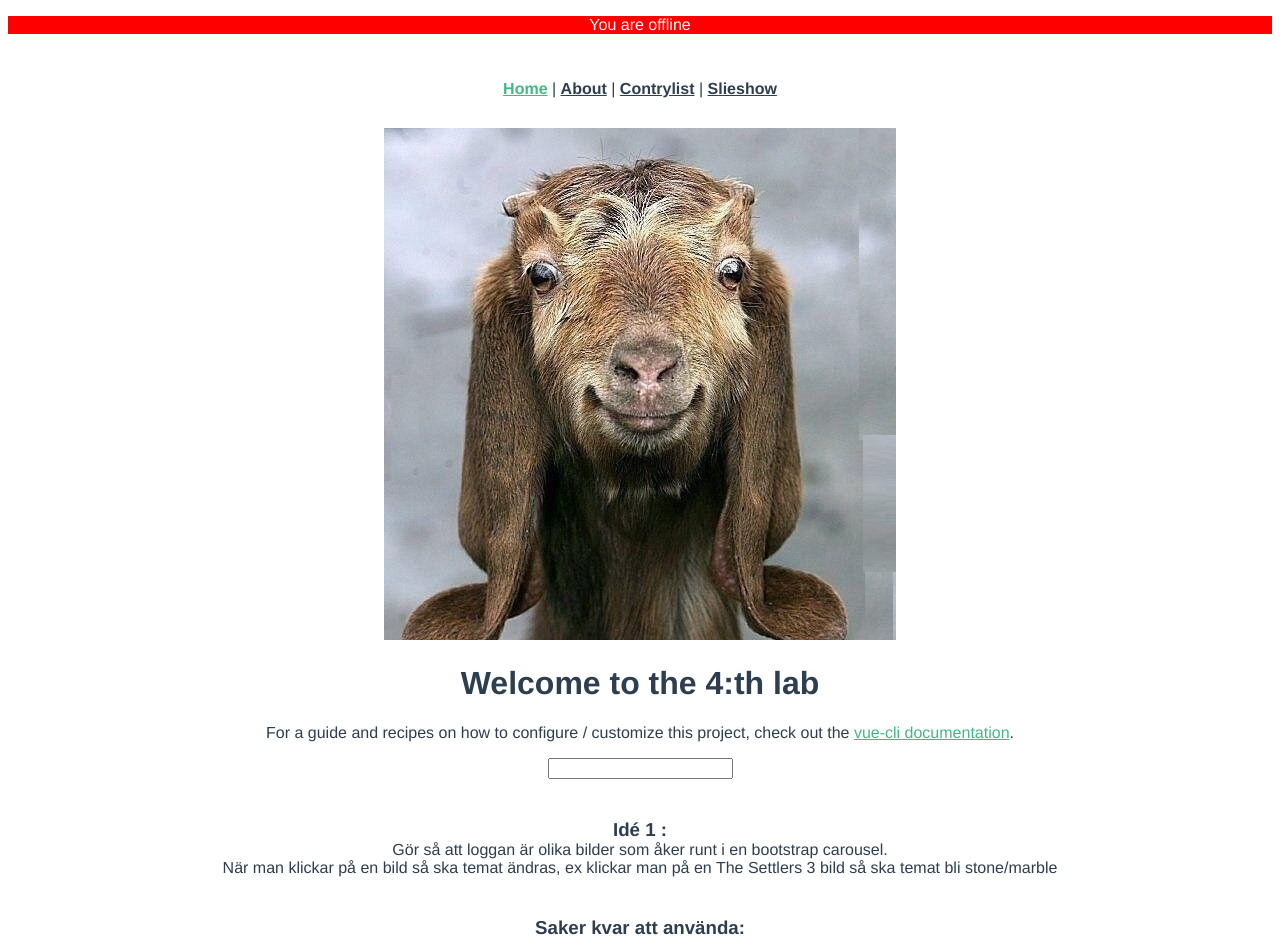
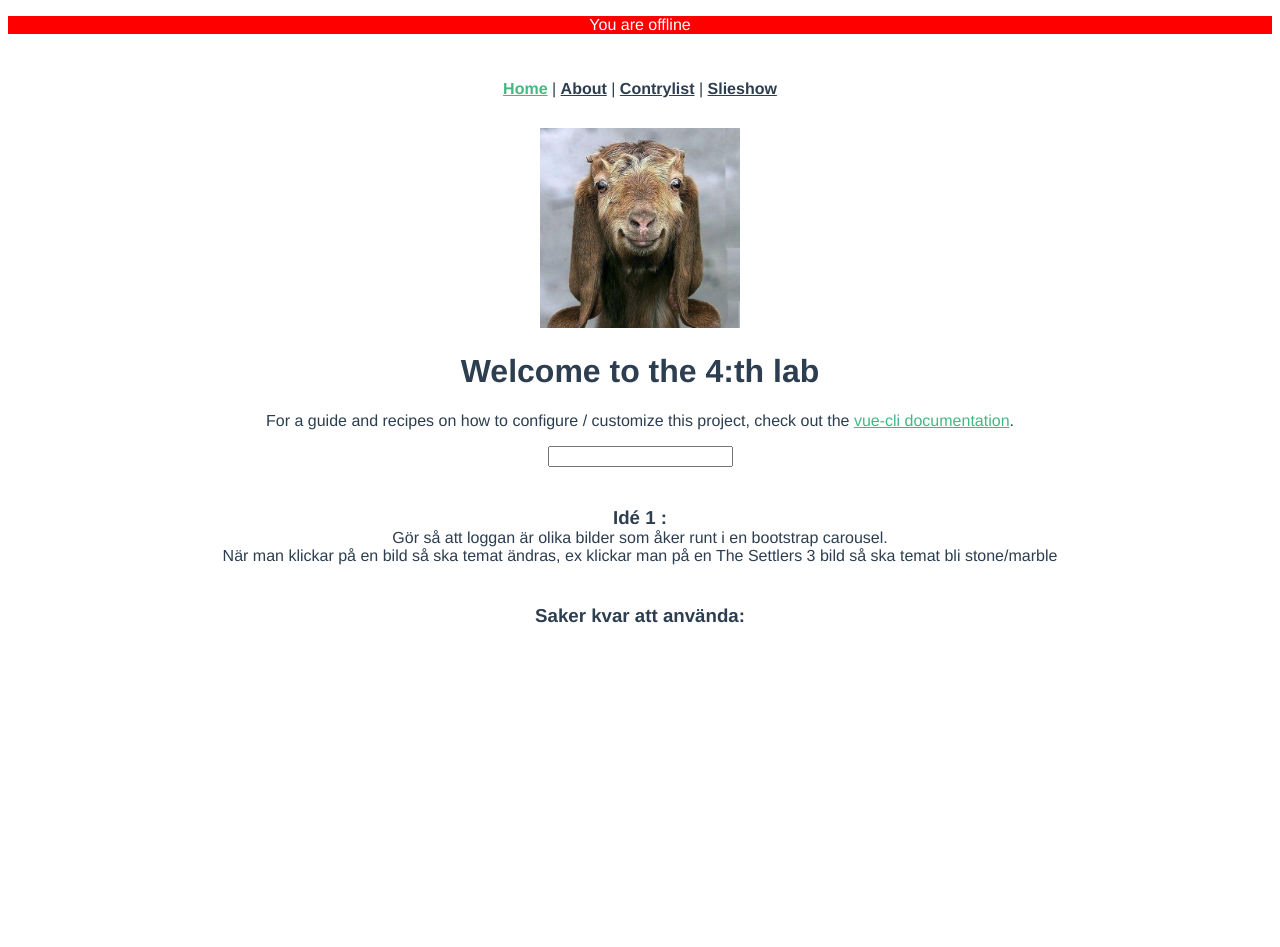
Before and after one commit to SebastianWarvsten/Webbapplikationsutveckling, a Vue app: page / in a window 1280 px wide. After the commit the page ends 800 px from the top, so only its background shows below. Built offline with nearby package versions, Linux system fonts and the light colour scheme; what vue-online-prop would draw is missing.

Commit message:
home och App reducerade

```diff
--- a/src/App.vue
+++ b/src/App.vue
@@ -11,7 +11,6 @@
       <router-link to="/about">About</router-link> |
       <router-link to="/contylist">Contrylist</router-link> |
       <router-link to="/slieshow">Slieshow</router-link>
-
     </div>
     <router-view/>
   </div>
--- a/src/views/Home.vue
+++ b/src/views/Home.vue
@@ -1,12 +1,12 @@
 <template>
   <div class="home">
-    <img alt="Goat logo" src="../assets/logo.png" width="512" height="512" />
+    <img alt="Goat logo" src="../assets/logo.png" width="200" height="200" />
     <homepage msg="Welcome to the 4:th lab" />
   </div>
 </template>
 
 <script>
-// @ is an alias to /src
+
 import Homepage from "@/components/Homepage.vue";
 
 export default {
```
